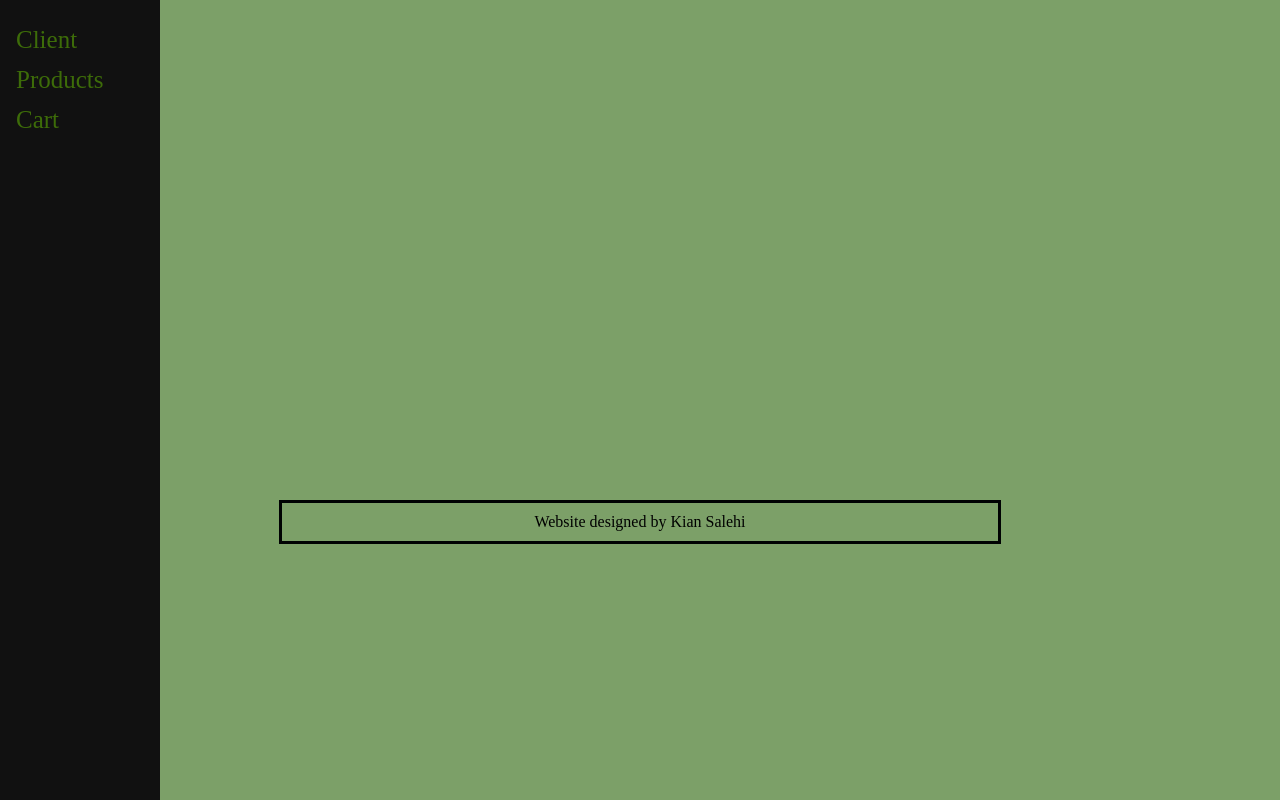
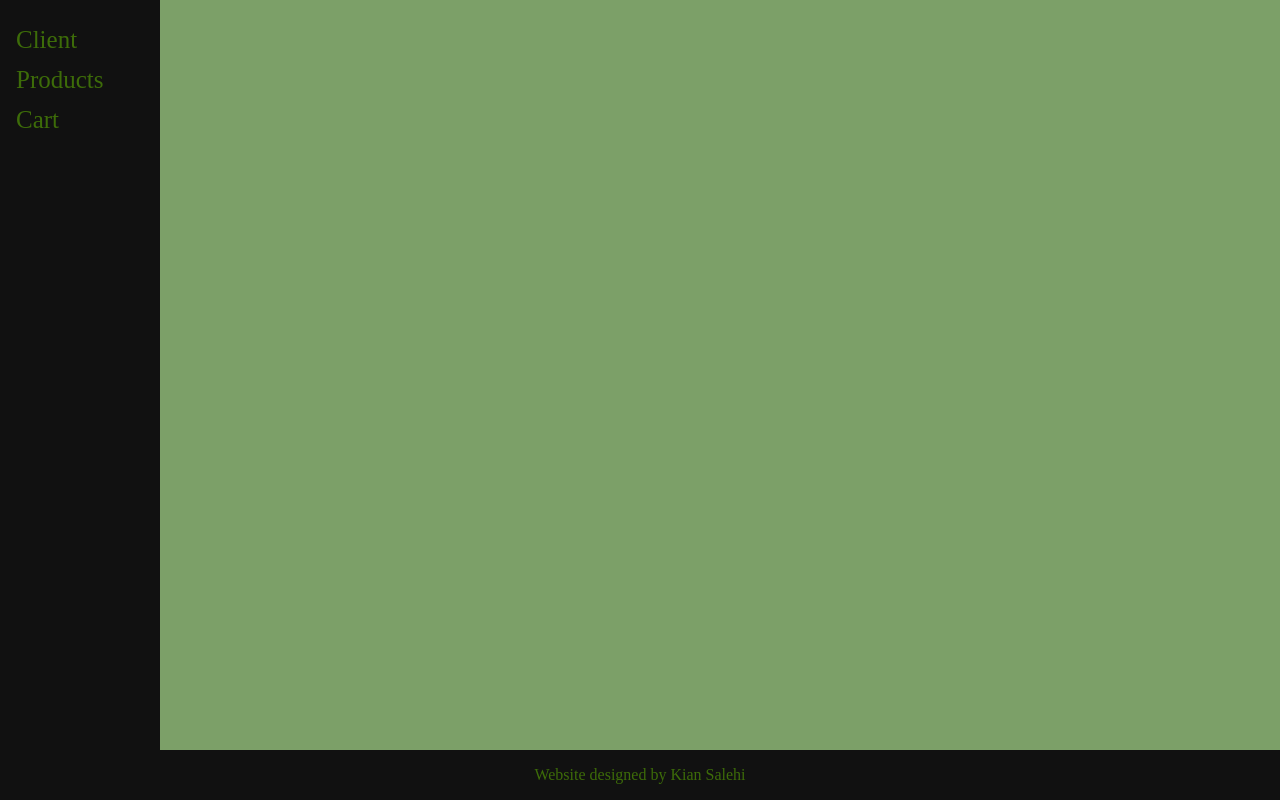
Before and after one commit to KianSalehi/AlternativeGrocery, a plain HTML site: page index.html in a window 1280 px wide. Drawn offline with Linux system fonts and the light colour scheme.

Commit message:
index.html updated

```diff
--- a/Style/Style.css
+++ b/Style/Style.css
@@ -64,6 +64,14 @@
 body{
     background-color: #7ca068;
 }
+
+/*Style the footer*/
 footer{
-    margin-top: 500px;
+    position: fixed;
+    left: 0;
+    bottom: 0;
+    width: 100%;
+    background-color: #111111;
+    color: #3d6c09;
+    text-align: center;
 }
--- a/index.html
+++ b/index.html
@@ -51,6 +51,6 @@
 
 </body>
 <footer>
-    <p class="center">Website designed by Kian Salehi</p>
+    <p>Website designed by Kian Salehi</p>
 </footer>
 </html>
```
